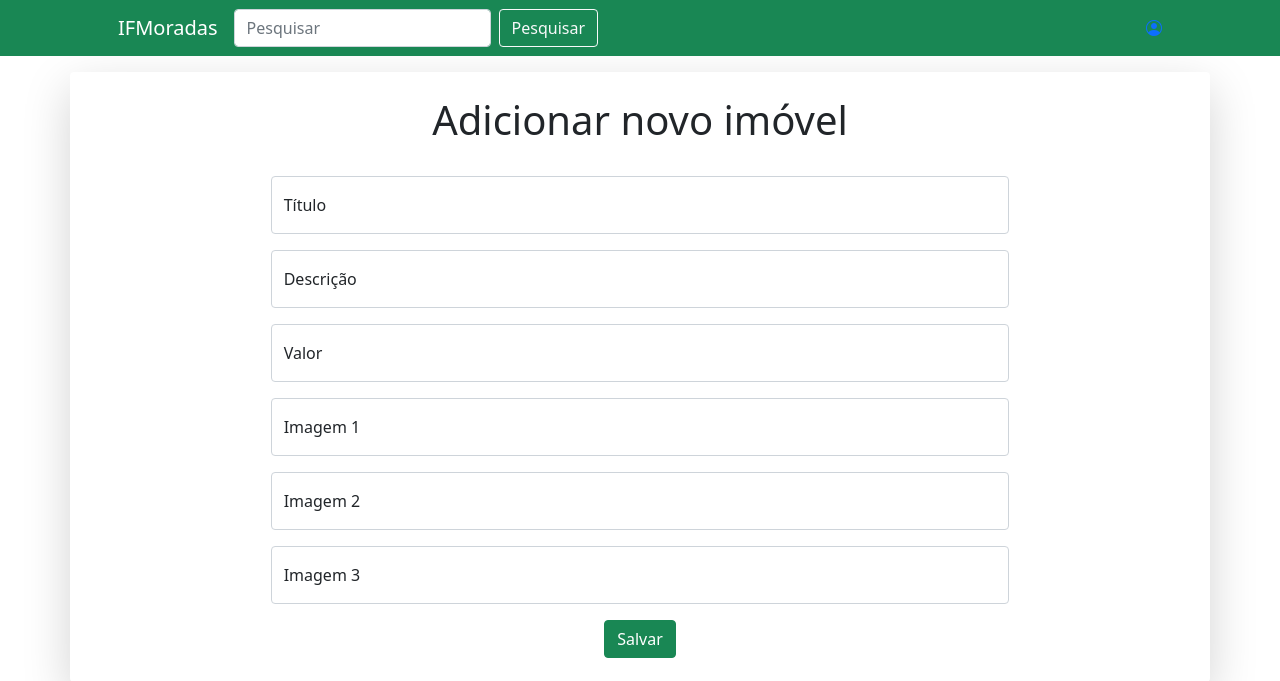
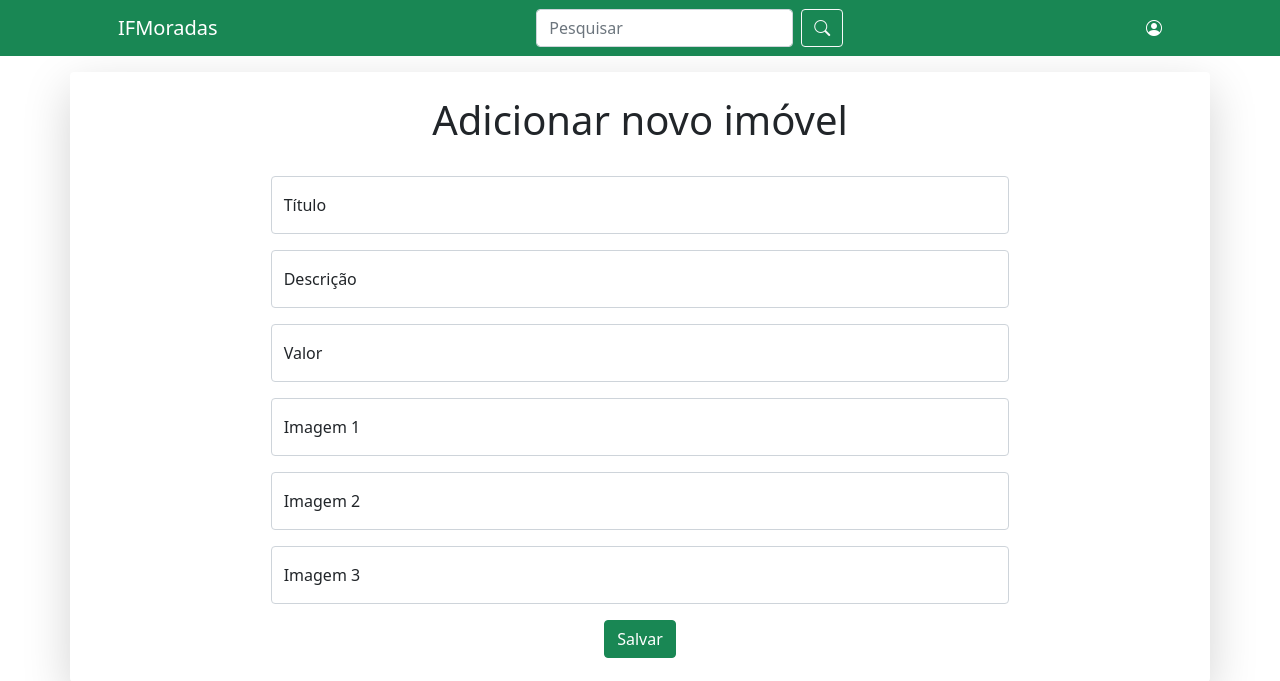
Before and after one commit to AnthonyLeier/ifmoradas, a Django app: page /novo/ in a window 1280 px wide. Shown: the top 681 px of the page. Run offline with Django 3.2, Linux system fonts and the light colour scheme; some libraries are stand-ins or nearby versions.

Commit message:
Correções de layout e busca

```diff
--- a/moradias/templates/_navbar.html
+++ b/moradias/templates/_navbar.html
@@ -16,9 +16,10 @@
 		</button>
 
 		<div class="collapse navbar-collapse" id="navbarSupportedContent">
-			<form class="d-flex me-auto">
+			<div class="navbar-nav me-auto mb-2 mb-lg-0"></div>
+			<form class="d-flex me-auto" action="/" method="get">
 				<input class="form-control me-2" type="search" placeholder="Pesquisar" aria-label="Search" id="search" name="search" />
-				<button class="btn btn-outline-light" type="submit">Pesquisar</button>
+				<button class="btn btn-outline-light" type="submit"><i class="bi bi-search"></i></button>
 			</form>
 			{% if user.is_authenticated %}
 			<div class="dropdown">
@@ -38,7 +39,7 @@
 				</ul>
 			</div>
 			{% else %}
-				<a href="/telaLogin"><i class="bi bi-person-circle"></i></a>
+			<a href="/telaLogin" style="color: inherit"><i class="bi bi-person-circle"></i></a>
 			{% endif %}
 		</div>
 	</div>
--- a/moradias/templates/base.html
+++ b/moradias/templates/base.html
@@ -3,7 +3,7 @@
 	<head>
 		<meta charset="utf-8" />
 		<meta name="viewport" content="width=device-width, initial-scale=1" />
-		<title>IFMoradas - Inicio</title>
+		<title>IFMoradas</title>
 
 		<link
 			href="https://cdn.jsdelivr.net/npm/bootstrap@5.1.3/dist/css/bootstrap.min.css"
```
